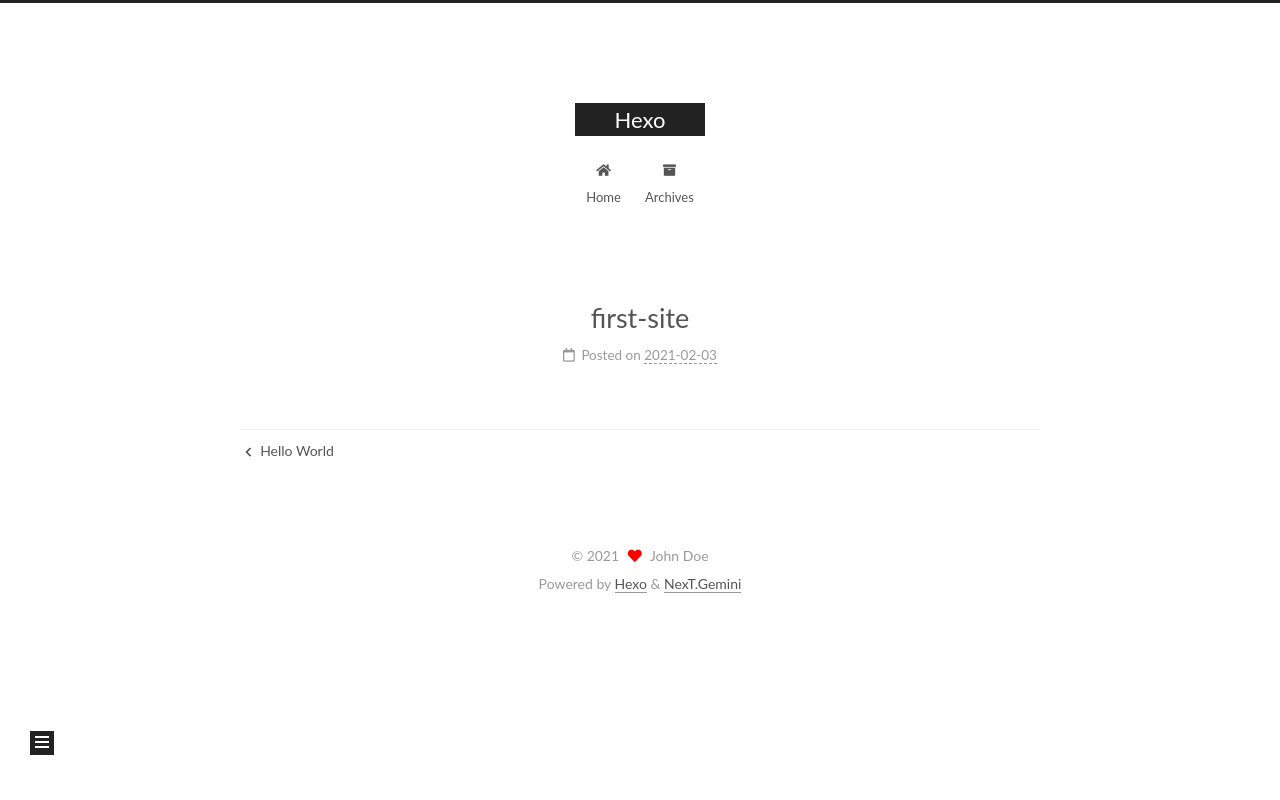
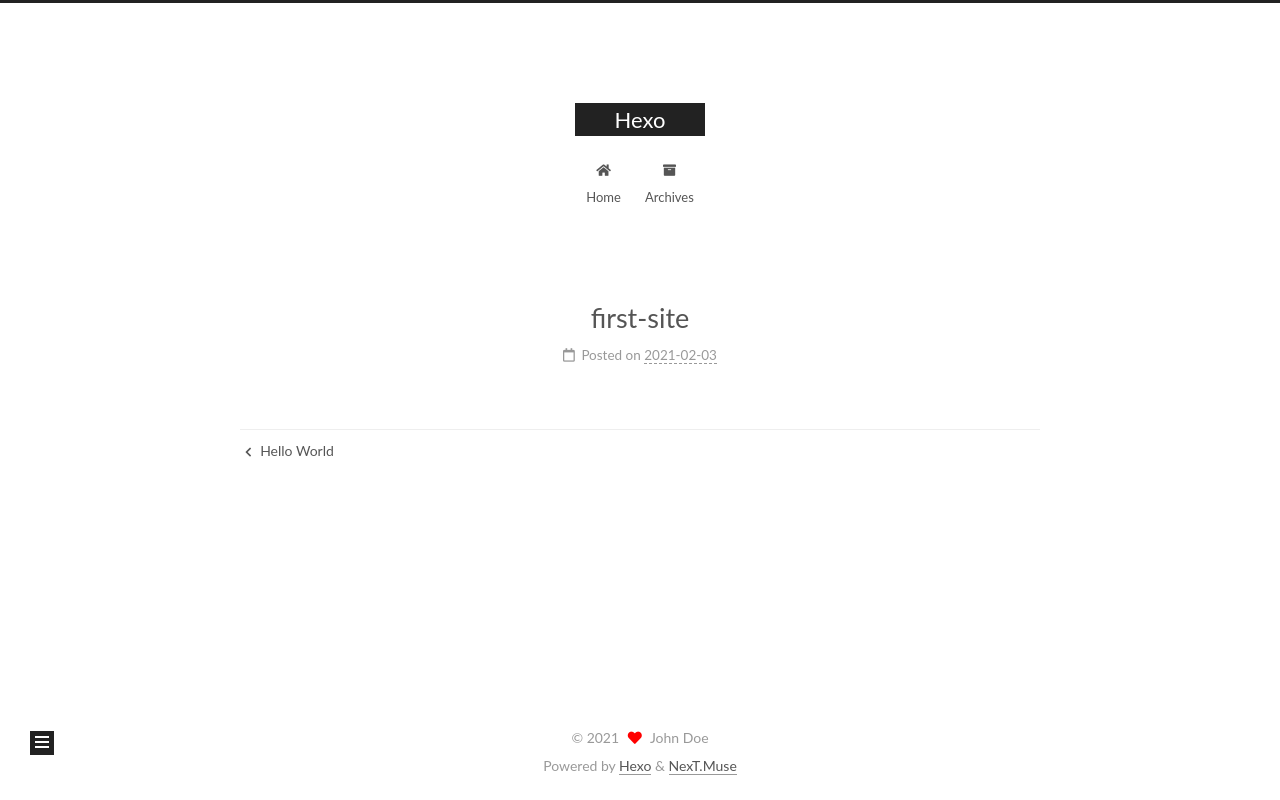
Before and after one commit to ytewcn/ytewcn.github.io, a plain HTML site: page 2021/02/03/first-site/index.html in a window 1280 px wide. Drawn offline with Linux system fonts and the light colour scheme.

Commit message:
Site updated: 2021-02-03 10:50:09

```diff
--- a/2021/02/03/first-site/index.html
+++ b/2021/02/03/first-site/index.html
@@ -17,7 +17,7 @@
 
 <script id="hexo-configurations">
     var NexT = window.NexT || {};
-    var CONFIG = {"hostname":"example.com","root":"/","scheme":"Gemini","version":"7.8.0","exturl":false,"sidebar":{"position":"left","display":"post","padding":18,"offset":12,"onmobile":false},"copycode":{"enable":false,"show_result":false,"style":null},"back2top":{"enable":true,"sidebar":false,"scrollpercent":false},"bookmark":{"enable":false,"color":"#222","save":"auto"},"fancybox":false,"mediumzoom":false,"lazyload":false,"pangu":false,"comments":{"style":"tabs","active":null,"storage":true,"lazyload":false,"nav":null},"algolia":{"hits":{"per_page":10},"labels":{"input_placeholder":"Search for Posts","hits_empty":"We didn't find any results for the search: ${query}","hits_stats":"${hits} results found in ${time} ms"}},"localsearch":{"enable":false,"trigger":"auto","top_n_per_article":1,"unescape":false,"preload":false},"motion":{"enable":true,"async":false,"transition":{"post_block":"fadeIn","post_header":"slideDownIn","post_body":"slideDownIn","coll_header":"slideLeftIn","sidebar":"slideUpIn"}}};
+    var CONFIG = {"hostname":"example.com","root":"/","scheme":"Muse","version":"7.8.0","exturl":false,"sidebar":{"position":"left","display":"post","padding":18,"offset":12,"onmobile":false},"copycode":{"enable":false,"show_result":false,"style":null},"back2top":{"enable":true,"sidebar":false,"scrollpercent":false},"bookmark":{"enable":false,"color":"#222","save":"auto"},"fancybox":false,"mediumzoom":false,"lazyload":false,"pangu":false,"comments":{"style":"tabs","active":null,"storage":true,"lazyload":false,"nav":null},"algolia":{"hits":{"per_page":10},"labels":{"input_placeholder":"Search for Posts","hits_empty":"We didn't find any results for the search: ${query}","hits_stats":"${hits} results found in ${time} ms"}},"localsearch":{"enable":false,"trigger":"auto","top_n_per_article":1,"unescape":false,"preload":false},"motion":{"enable":true,"async":false,"transition":{"post_block":"fadeIn","post_header":"slideDownIn","post_body":"slideDownIn","coll_header":"slideLeftIn","sidebar":"slideUpIn"}}};
   </script>
 
   <meta property="og:type" content="article">
@@ -309,7 +309,7 @@
   </span>
   <span class="author" itemprop="copyrightHolder">John Doe</span>
 </div>
-  <div class="powered-by">Powered by <a href="https://hexo.io/" class="theme-link" rel="noopener" target="_blank">Hexo</a> & <a href="https://theme-next.org/" class="theme-link" rel="noopener" target="_blank">NexT.Gemini</a>
+  <div class="powered-by">Powered by <a href="https://hexo.io/" class="theme-link" rel="noopener" target="_blank">Hexo</a> & <a href="https://muse.theme-next.org/" class="theme-link" rel="noopener" target="_blank">NexT.Muse</a>
   </div>
 
 
@@ -335,7 +335,7 @@
 <script src="/js/motion.js"></script>
 
 
-<script src="/js/schemes/pisces.js"></script>
+<script src="/js/schemes/muse.js"></script>
 
 
 <script src="/js/next-boot.js"></script>
```
Also changed, not shown: 2021/02/03/hello-world/index.html (+3 -3 lines), archives/2021/02/index.html (+3 -3 lines), archives/2021/index.html (+3 -3 lines), archives/index.html (+3 -3 lines), index.html (+3 -3 lines).
